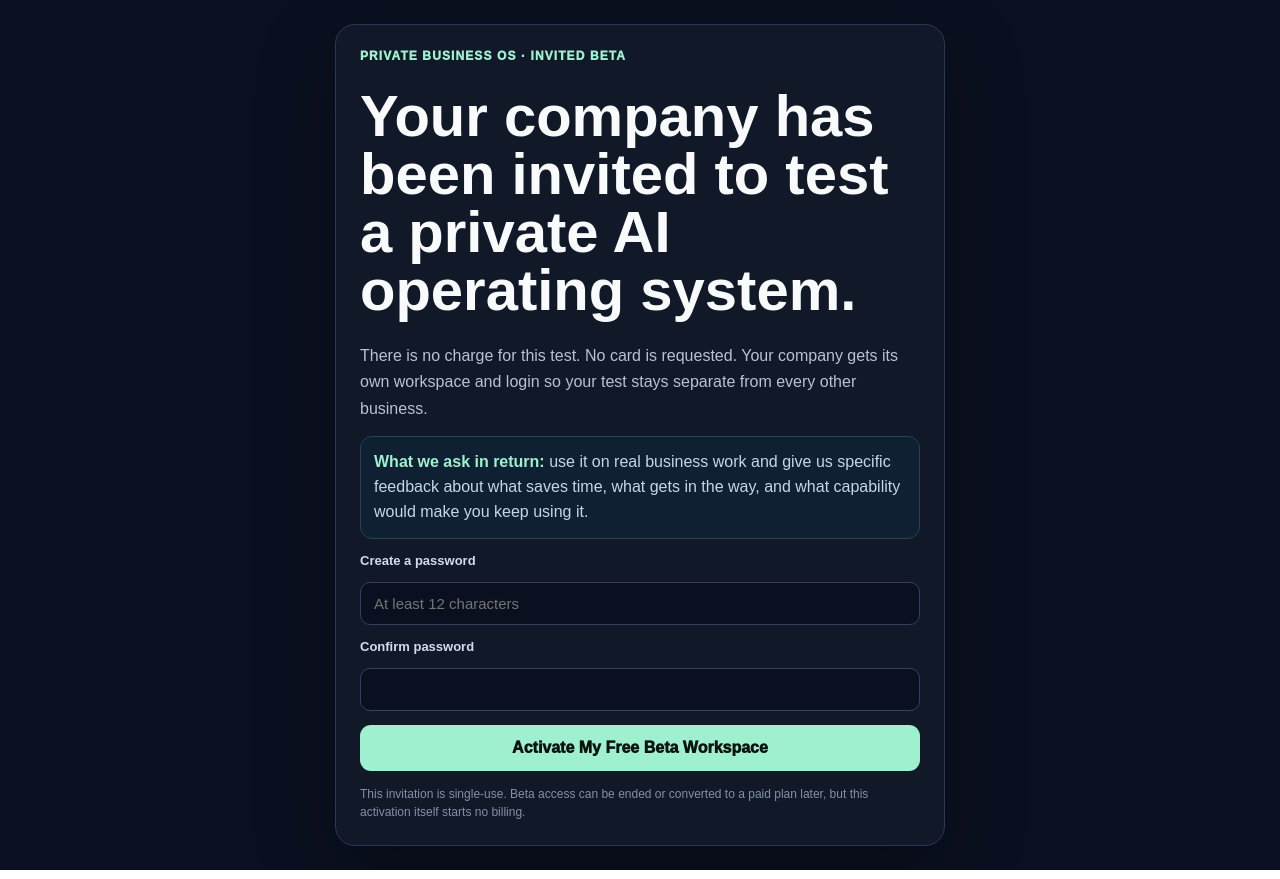
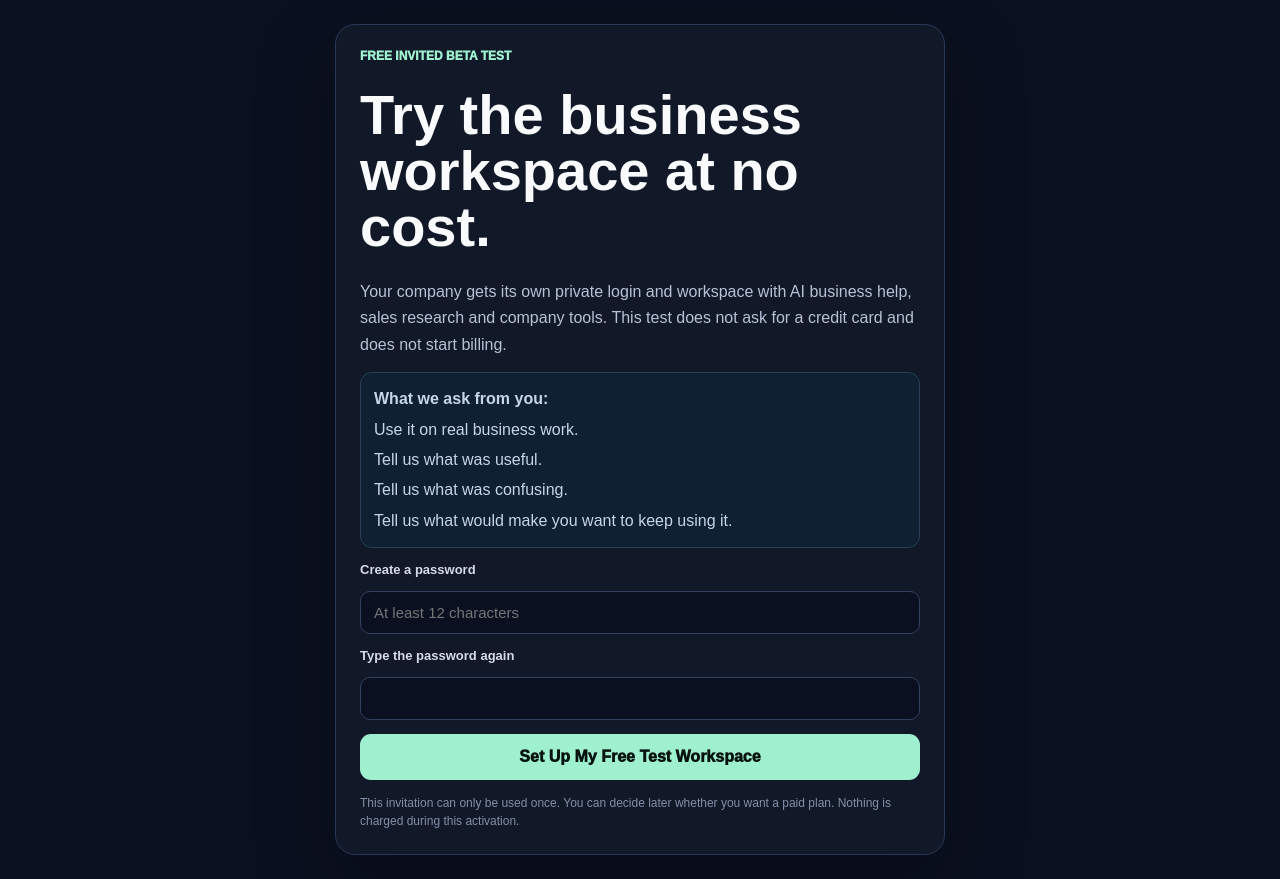
Before and after one commit to jimrusk/aridon-app, a Next.js app: page /business-os/beta in a window 1280 px wide. Built offline with nearby package versions, Linux system fonts and the light colour scheme.

Commit message:
Simplify beta tester activation

```diff
--- a/app/business-os/beta/page.tsx
+++ b/app/business-os/beta/page.tsx
@@ -11,45 +11,18 @@ export default function BusinessOSBetaPage() {
   const [message, setMessage] = useState('');
   const [activated, setActivated] = useState<{ businessName: string; slug: string; email: string; existingAccount: boolean } | null>(null);
 
-  useEffect(() => {
-    setInvite(new URLSearchParams(window.location.search).get('invite') || '');
-  }, []);
+  useEffect(() => { setInvite(new URLSearchParams(window.location.search).get('invite') || ''); }, []);
 
   async function activate(event: FormEvent) {
     event.preventDefault();
-    if (!invite) {
-      setMessage('This beta invitation link is incomplete. Ask the person who invited you for a fresh link.');
-      return;
-    }
-    if (password.length < 12) {
-      setMessage('Use a password with at least 12 characters.');
-      return;
-    }
-    if (password !== confirm) {
-      setMessage('The passwords do not match.');
-      return;
-    }
-
-    setLoading(true);
-    setMessage('');
-    const response = await fetch('/api/business-os/beta/activate', {
-      method: 'POST',
-      headers: { 'Content-Type': 'application/json' },
-      body: JSON.stringify({ invite, password }),
-    });
+    if (!invite) { setMessage('This invitation link is incomplete. Ask the person who invited you for a new link.'); return; }
+    if (password.length < 12) { setMessage('Please use a password with at least 12 characters.'); return; }
+    if (password !== confirm) { setMessage('The passwords do not match.'); return; }
+    setLoading(true); setMessage('');
+    const response = await fetch('/api/business-os/beta/activate', { method: 'POST', headers: { 'Content-Type': 'application/json' }, body: JSON.stringify({ invite, password }) });
     const data = await response.json().catch(() => ({}));
-    if (!response.ok) {
-      setMessage(data.error || 'The beta workspace could not be activated.');
-      setLoading(false);
-      return;
-    }
-
-    setActivated({
-      businessName: data.tenant.businessName,
-      slug: data.tenant.slug,
-      email: data.email,
-      existingAccount: Boolean(data.existingAccount),
-    });
+    if (!response.ok) { setMessage(data.error || 'We could not activate this test workspace.'); setLoading(false); return; }
+    setActivated({ businessName: data.tenant.businessName, slug: data.tenant.slug, email: data.email, existingAccount: Boolean(data.existingAccount) });
     setLoading(false);
   }
 
@@ -57,11 +30,11 @@ export default function BusinessOSBetaPage() {
     return (
       <main style={pageStyle}>
         <section style={cardStyle}>
-          <div style={eyebrowStyle}>NO-COST BETA ACCESS</div>
-          <h1 style={{ fontSize: 'clamp(36px,7vw,54px)', lineHeight: 1, margin: '10px 0' }}>{activated.businessName} is ready to test.</h1>
-          <p style={bodyStyle}>{activated.existingAccount ? 'This email already had a Private Business OS account, so the existing password was preserved. Use that password or reset it from the login page.' : `Your login is ${activated.email}. No payment method was requested.`}</p>
-          <Link href="/customer/login" style={primaryLink}>Enter My Test Workspace</Link>
-          <p style={{ ...bodyStyle, fontSize: '13px' }}>Inside the workspace, use <strong>Send Feedback</strong> to tell us what works, what is confusing, and what you want the system to do next.</p>
+          <div style={eyebrowStyle}>FREE BETA TEST</div>
+          <h1 style={{ fontSize: 'clamp(36px,7vw,54px)', lineHeight: 1, margin: '10px 0' }}>{activated.businessName} is ready.</h1>
+          <p style={bodyStyle}>{activated.existingAccount ? 'This email already had an account, so your existing password is still in place.' : `Your login email is ${activated.email}. No payment method was requested.`}</p>
+          <div style={stepsBox}><strong>When you sign in:</strong><span>1. Open <b>Start Here</b>.</span><span>2. Ask Eva a real business question.</span><span>3. Try Find Customers if sales is useful to you.</span><span>4. Tell us what was confusing or helpful.</span></div>
+          <Link href="/customer/login" style={primaryLink}>Sign In to My Test Workspace</Link>
         </section>
       </main>
     );
@@ -70,15 +43,15 @@ export default function BusinessOSBetaPage() {
   return (
     <main style={pageStyle}>
       <form onSubmit={activate} style={cardStyle}>
-        <div style={eyebrowStyle}>PRIVATE BUSINESS OS · INVITED BETA</div>
-        <h1 style={{ fontSize: 'clamp(38px,7vw,58px)', lineHeight: 1, margin: '10px 0' }}>Your company has been invited to test a private AI operating system.</h1>
-        <p style={bodyStyle}>There is no charge for this test. No card is requested. Your company gets its own workspace and login so your test stays separate from every other business.</p>
-        <div style={{ background: '#102033', border: '1px solid #29405A', borderRadius: '12px', padding: '13px', color: '#C6D5E9', lineHeight: 1.55 }}><strong style={{ color: '#9EF0CF' }}>What we ask in return:</strong> use it on real business work and give us specific feedback about what saves time, what gets in the way, and what capability would make you keep using it.</div>
+        <div style={eyebrowStyle}>FREE INVITED BETA TEST</div>
+        <h1 style={{ fontSize: 'clamp(38px,7vw,56px)', lineHeight: 1, margin: '10px 0' }}>Try the business workspace at no cost.</h1>
+        <p style={bodyStyle}>Your company gets its own private login and workspace with AI business help, sales research and company tools. This test does not ask for a credit card and does not start billing.</p>
+        <div style={stepsBox}><strong>What we ask from you:</strong><span>Use it on real business work.</span><span>Tell us what was useful.</span><span>Tell us what was confusing.</span><span>Tell us what would make you want to keep using it.</span></div>
         <label style={labelStyle}>Create a password<input type="password" required autoComplete="new-password" value={password} onChange={(event) => setPassword(event.target.value)} placeholder="At least 12 characters" style={inputStyle} /></label>
-        <label style={labelStyle}>Confirm password<input type="password" required autoComplete="new-password" value={confirm} onChange={(event) => setConfirm(event.target.value)} style={inputStyle} /></label>
+        <label style={labelStyle}>Type the password again<input type="password" required autoComplete="new-password" value={confirm} onChange={(event) => setConfirm(event.target.value)} style={inputStyle} /></label>
         {message && <div style={{ background: '#2A1718', border: '1px solid #663238', color: '#F2B6AD', borderRadius: '10px', padding: '11px 13px' }}>{message}</div>}
-        <button disabled={loading} type="submit" style={{ border: 0, borderRadius: '11px', background: '#9EF0CF', color: '#08130F', padding: '14px', fontWeight: 950, fontSize: '16px', cursor: loading ? 'wait' : 'pointer' }}>{loading ? 'Creating your private workspace…' : 'Activate My Free Beta Workspace'}</button>
-        <div style={{ color: '#8290A8', fontSize: '12px', lineHeight: 1.5 }}>This invitation is single-use. Beta access can be ended or converted to a paid plan later, but this activation itself starts no billing.</div>
+        <button disabled={loading} type="submit" style={{ border: 0, borderRadius: '11px', background: '#9EF0CF', color: '#08130F', padding: '14px', fontWeight: 950, fontSize: '16px', cursor: loading ? 'wait' : 'pointer' }}>{loading ? 'Setting up your workspace…' : 'Set Up My Free Test Workspace'}</button>
+        <div style={{ color: '#8290A8', fontSize: '12px', lineHeight: 1.5 }}>This invitation can only be used once. You can decide later whether you want a paid plan. Nothing is charged during this activation.</div>
       </form>
     </main>
   );
@@ -86,8 +59,9 @@ export default function BusinessOSBetaPage() {
 
 const pageStyle = { minHeight: '100vh', background: '#0B1020', color: '#F8FAFC', display: 'grid', placeItems: 'center', padding: '24px', fontFamily: 'Arial, sans-serif' };
 const cardStyle = { width: '100%', maxWidth: '610px', background: '#111827', border: '1px solid #2A3857', borderRadius: '20px', padding: '24px', display: 'grid', gap: '14px', boxShadow: '0 28px 80px rgba(0,0,0,.28)' };
-const eyebrowStyle = { color: '#9EF0CF', fontSize: '12px', fontWeight: 950, letterSpacing: '1.1px' };
+const eyebrowStyle = { color: '#9EF0CF', fontSize: '12px', fontWeight: 950 };
 const bodyStyle = { color: '#B7C2D5', lineHeight: 1.65, margin: 0 };
 const labelStyle = { display: 'grid', gap: '6px', color: '#D4DCEA', fontSize: '13px', fontWeight: 850 };
 const inputStyle = { width: '100%', boxSizing: 'border-box' as const, background: '#0A1020', color: '#F8FAFC', border: '1px solid #34415D', borderRadius: '10px', padding: '12px 13px', fontSize: '15px' };
+const stepsBox = { background: '#102033', border: '1px solid #29405A', borderRadius: '12px', padding: '13px', color: '#C6D5E9', lineHeight: 1.65, display: 'grid', gap: '4px' };
 const primaryLink = { display: 'inline-block', textAlign: 'center' as const, background: '#9EF0CF', color: '#08130F', borderRadius: '11px', padding: '13px', fontWeight: 950, textDecoration: 'none' };
```
